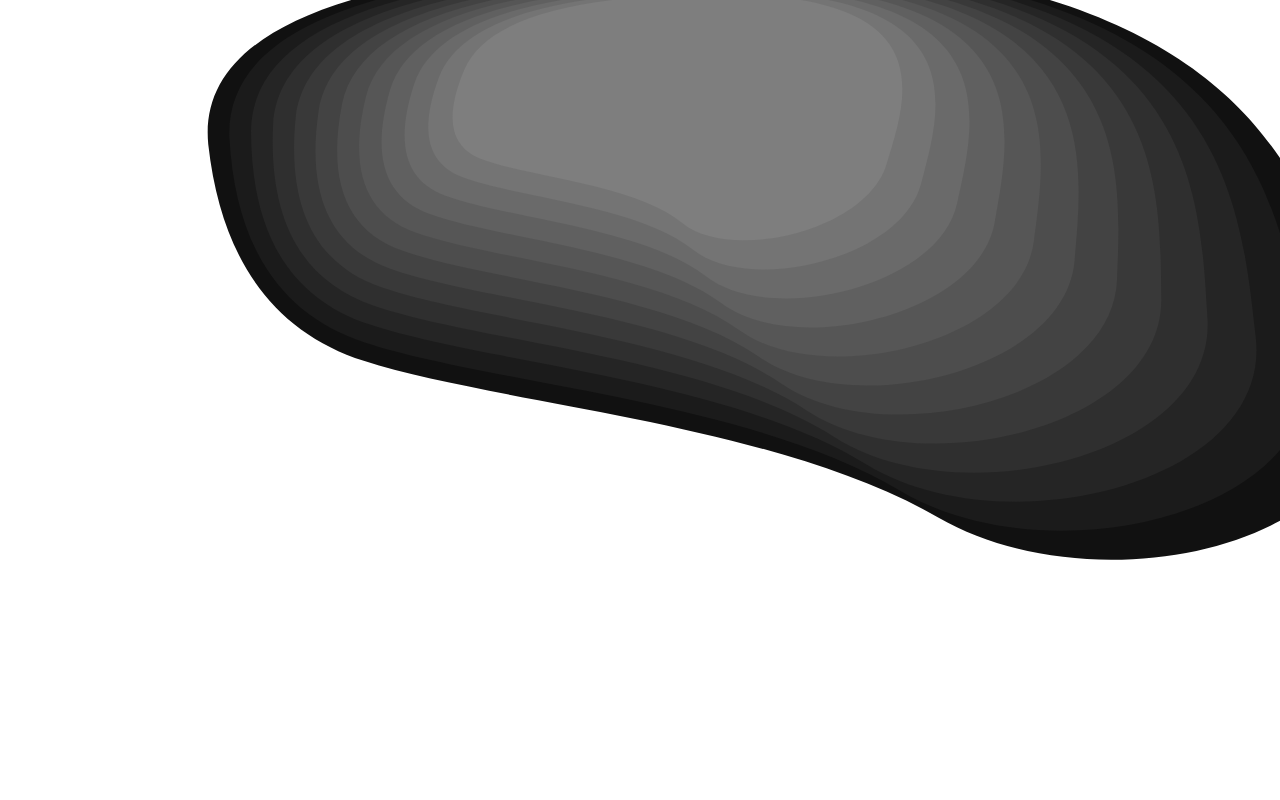
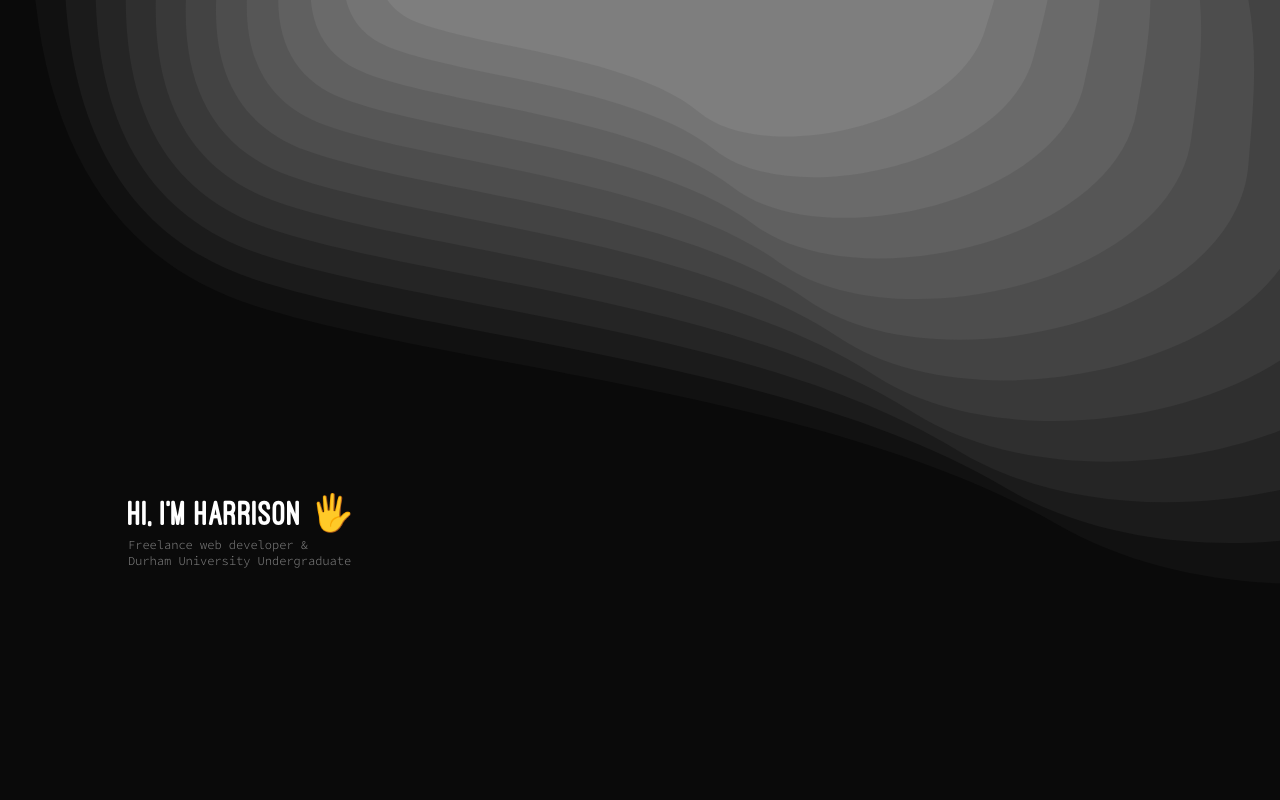
Before and after one commit to HarrisonBaghurst/personal-portfolio, a Next.js app: page / in a window 1280 px wide. Shown: the top 800 px of the page. Built offline with nearby package versions, Linux system fonts and the light colour scheme.

Commit message:
updated hero

```diff
--- a/app/(home)/layout.tsx
+++ b/app/(home)/layout.tsx
@@ -2,7 +2,7 @@ import React, { ReactNode } from 'react'
 
 const layout = ({ children }: { children: ReactNode }) => {
   return (
-    <main>
+    <main className='relative'>
         {children}
     </main>
   )
--- a/app/(home)/page.tsx
+++ b/app/(home)/page.tsx
@@ -4,6 +4,9 @@ export default function Home() {
   return (
     <section>
       <Hero />
+      <div className="h-screen border-1 border-white">
+
+      </div>
     </section>
   );
 }
--- a/app/globals.css
+++ b/app/globals.css
@@ -1,28 +1,34 @@
 @import "tailwindcss";
 
+@font-face {
+  font-family: "Ostrich";
+  src: url("/fonts/OstrichSans-Heavy.otf") format("opentype");
+  font-weight: 200;
+}
+
+@font-face {
+  font-family: "OfficeCode";
+  src: url("/fonts/OfficeCodePro-Light.otf") format("opentype");
+  font-weight: 400;
+}
+
 :root {
-  --background: #ffffff;
-  --foreground: #171717;
+  --background: #0a0a0a;
+  --foreground: #ededed;
 }
 
 @theme inline {
+  --font-ostrich: "Ostrich";
+
   --color-background: var(--background);
   --color-foreground: var(--foreground);
-  --font-sans: var(--font-geist-sans);
-  --font-mono: var(--font-geist-mono);
 
   --color-blue: #19507d;
-}
-
-@media (prefers-color-scheme: dark) {
-  :root {
-    --background: #0a0a0a;
-    --foreground: #ededed;
-  }
+  --color-grey: #7e7e7e;
 }
 
 body {
   background: var(--background);
   color: var(--foreground);
-  font-family: Arial, Helvetica, sans-serif;
+  font-family: 'OfficeCode';
 }
--- a/app/layout.tsx
+++ b/app/layout.tsx
@@ -1,16 +1,5 @@
 import type { Metadata } from "next";
-import { Geist, Geist_Mono } from "next/font/google";
 import "./globals.css";
-
-const geistSans = Geist({
-  variable: "--font-geist-sans",
-  subsets: ["latin"],
-});
-
-const geistMono = Geist_Mono({
-  variable: "--font-geist-mono",
-  subsets: ["latin"],
-});
 
 export const metadata: Metadata = {
   title: "Harrison Baghurst",
@@ -25,7 +14,7 @@ export default function RootLayout({
   return (
     <html lang="en">
       <body
-        className={`${geistSans.variable} ${geistMono.variable} antialiased`}
+        className={`antialiased`}
       >
         {children}
       </body>
--- a/components/Hero.tsx
+++ b/components/Hero.tsx
@@ -1,15 +1,36 @@
+'use client'
+
 import Image from 'next/image'
 import React from 'react'
 
 const Hero = () => {
+
     return (
         <section>
-        <div className='w-full h-screen bg-white'>
+            <div className='w-full h-[70dvw] relative'>
+                <div className='overflow-hidden'>
                     <Image
                     src={'/heroImage.svg'}
                     alt='hero image'
-            fill
+                    width={10000}
+                    height={10000}
+                    style={{
+                        transform: `scale(1.4)`,
+                    }}
+                    priority
                     />
+                </div>
+                <div className='absolute left-[10%] top-[55%]'>
+                    <h1 className='font-ostrich text-4xl text-white'>
+                        Hi, I'm Harrison 🖐️
+                    </h1>
+                    <p className='text-xs pt-1 text-grey'>
+                        Freelance web developer &
+                    </p>
+                    <p className='text-xs text-grey'>
+                        Durham University Undergraduate
+                    </p>
+                </div>
             </div>
         </section>
     )
```
Also changed, not shown: public/fonts/OfficeCodePro-Light.otf (added), public/fonts/OstrichSans-Heavy.otf (added). Lines whose indentation alone changed are shown as unchanged.
